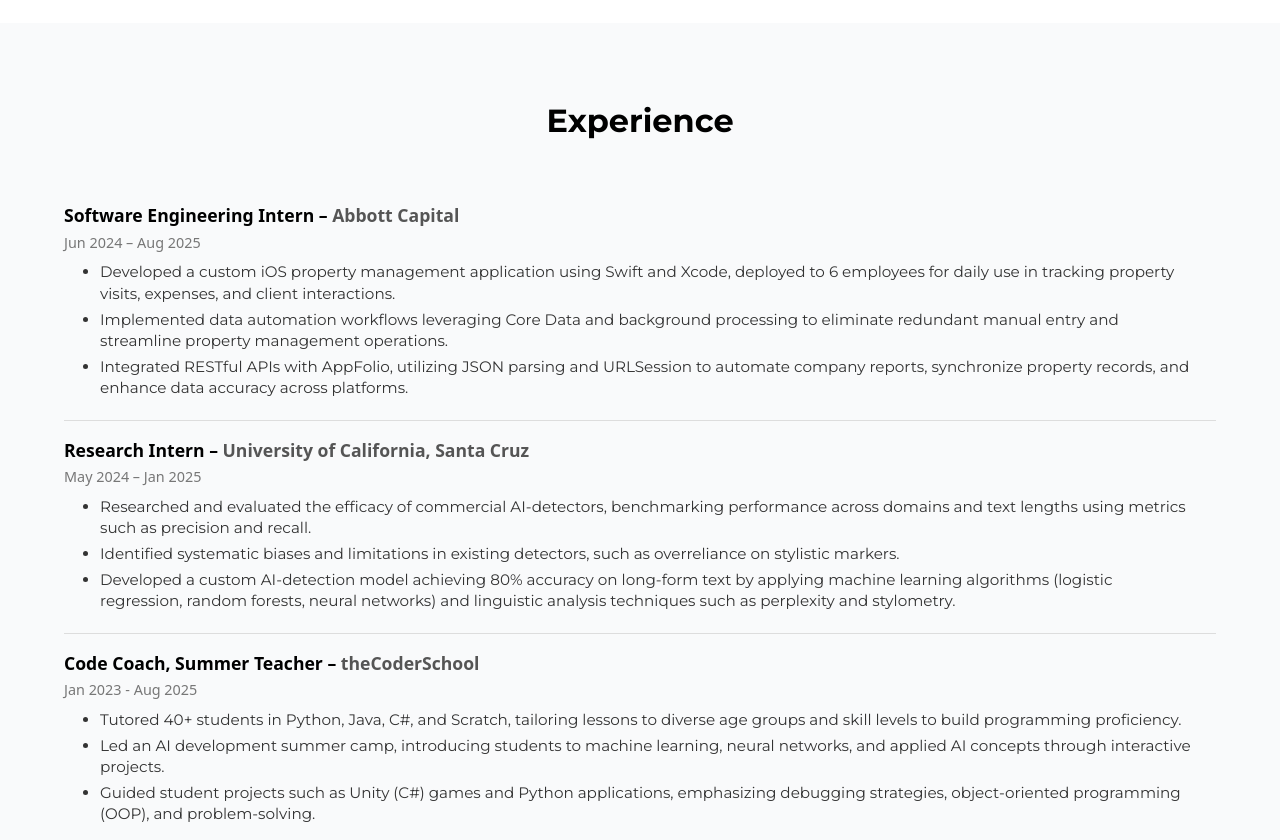
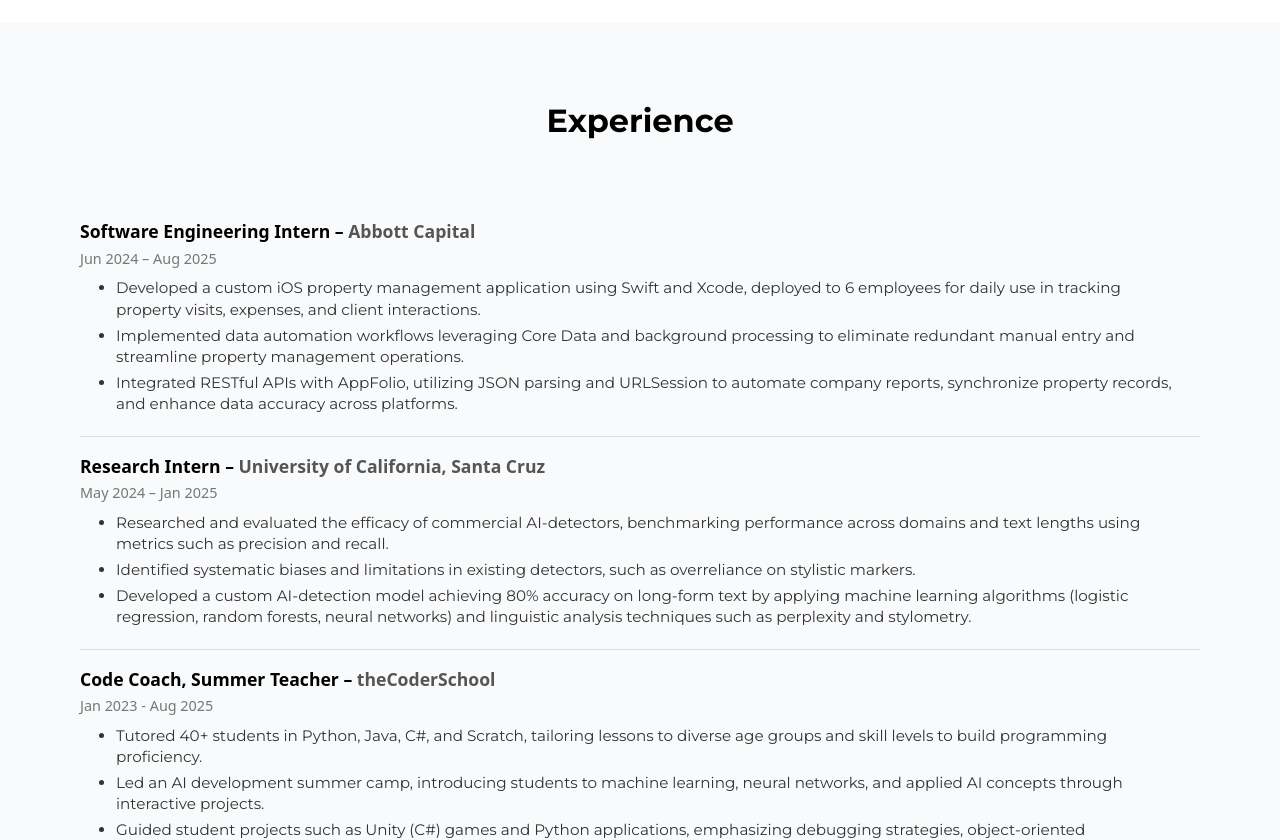
Before and after one commit to saahilsukhija/saahilsukhija.github.io, a React (Vite) app: page / in a window 1280 px wide. Shown: the part 2140-2980 px from the top of the page. Built offline with nearby package versions, Linux system fonts and the light colour scheme; a web font is replaced by a local one.

Commit message:
UI fixes

```diff
--- a/src/style/ExperienceView.css
+++ b/src/style/ExperienceView.css
@@ -20,7 +20,13 @@
   display: flex;
   flex-direction: column;
   gap: 1rem;
-  padding: 4rem;
+  padding: 5rem;
+}
+
+@media (max-width: 800px) {
+  .experience-collection {
+    padding: 2rem;
+  }
 }
 
 .experience-item {
```
